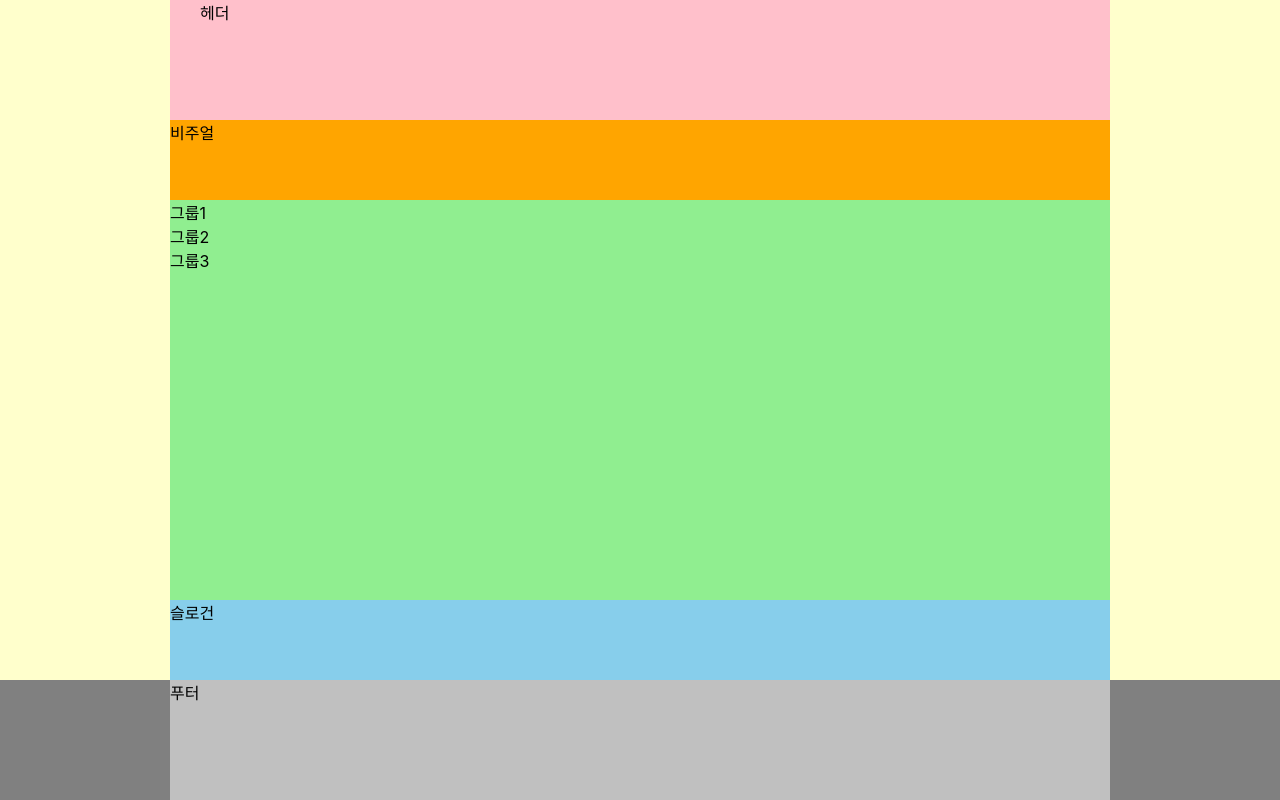
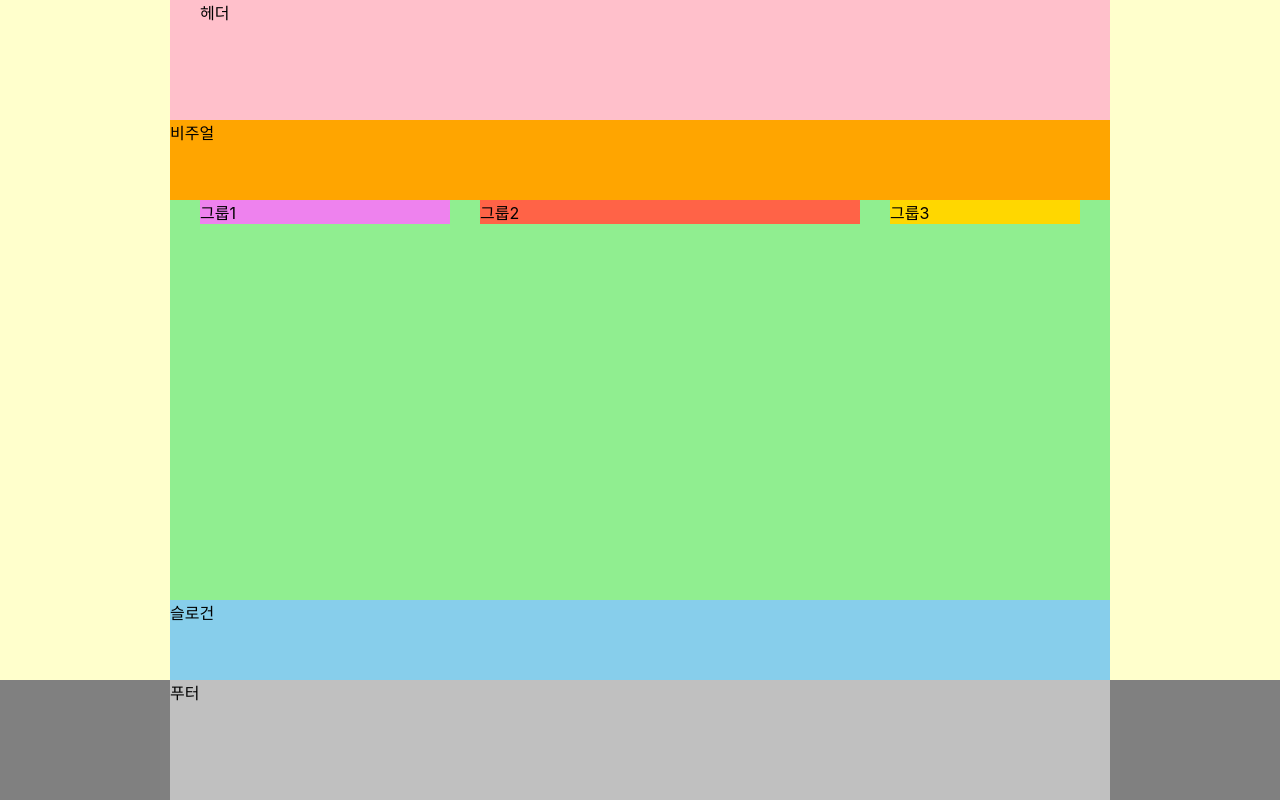
Before and after one commit to no-support/HTML5, a website: page index.html in a window 1280 px wide. Drawn offline with Linux system fonts and the light colour scheme; a web font is replaced by a local one.

Commit message:
float을 이용한 메인 레이아웃

```diff
--- a/styles/style.css
+++ b/styles/style.css
@@ -1,16 +1,27 @@
+/* CSS는 무조건 전역이라서 값이 오염되기 쉽고, 작성 순서가 중요함 */
 /* 일단 평균화하고 일괄 reset한다. normalize 후에 reset한다. */
+/* 크로미움으로 통일되고 있는 추세라서(파이어폭스 빼고 다 크로미움 웹킷 기반) normalize.css도 잘 안 쓰는 추세 */
 @import url(./normalize.css);
 @import url(./reset.css);
+
+/* 기본 스타일 */
+*, *::before, *::after {
+  box-sizing: border-box; /* content-box(기본값): width + padding + border + margin을 계산해서 차지한다. border-box 선택 이유: 다양한 모바일 환경을 위해(100%일 때 padding이 포함된 값이므로 좌우 스크롤이 발생하지 않음) // box model 관련 학습할 것*/
+}
+
 /* 본문 스타일 */
 body {
   background: #ffc;
+  /* 모바일 환경 가독성을 위해 sans(부정 접두사)-serif(날카롭다.삐침)체를 사용하는 추세 */
+  /* 대부분의 환경에서 깨지지 않고 예쁘게 보여서 요즘 핫한 폰트인 프리텐다드 */
   font-family: "Pretendard Variable", Pretendard, -apple-system, BlinkMacSystemFont, system-ui, Roboto, "Helvetica Neue", "Segoe UI", "Apple SD Gothic Neo", "Noto Sans KR", "Malgun Gothic", "Apple Color Emoji", "Segoe UI Emoji", "Segoe UI Symbol", sans-serif;
   /* font-weight: 400; (기본값) */
 }
+
 /* 레이아웃(선택자 그루핑) */
+/* 태그 선택자를 많이쓰면 나중에 태그들끼리 겹치므로 가급적이면 태그 선택자가 아니라 클래스 선택자 사용할 것 */
 .header, .visual, .main, .slogan, .footer-inner {
   width: 940px;
-  box-sizing: border-box; /* content-box(기본값): width + padding + border + margin을 계산해서 차지한다. border-box 선택 이유: 다양한 모바일 환경을 위해(100%일 때 padding이 포함된 값이므로 좌우 스크롤이 발생하지 않음) // box model 관련 학습할 것*/
   margin: 0 auto; /* 이동한 게 아니다. 상자의 크기가, 투명한 margin이 커진 것이다. 0 0 0 auto를 통해 오른쪽 정렬 효과를 만들 수 있다(자식 요소가 필요한, 방향이 필요한 flex보다 단순하다.) */
 }
 
@@ -20,21 +31,66 @@ body {
   padding: 0 30px; /* shorthand 표기법*/
   height: 15vh;
 }
+
 /* 비주얼 */
 .visual {
   background: orange;
   height: 10vh;
 }
+
 /* 메인 */
 .main {
   background: lightgreen;
   height: 50vh;
+  /* overflow: hidden, 가상 요소 선택자는 trick임. 정석은 flow-root */
+  display: flow-root; /* 단점: 지원되는 브라우저가 적음 */
+  /* overflow: hidden; */ /* 독립적인 블록 요소가 됨. width, height를 넘어가는 자식이 있을 때의 처리 방법에 대한 속성이므로, 정신차리고 자식 요소의 크기에 대해 계산함. BFC에 대해 공부할 것 */
+  /* zoom: 1; */ /* overflow: hidden이 IE6에서 지원 안해서 IE6을 위한 수단. BFC */
+  padding: 0 15px;
 }
+/* 배경이미지, 가상 요소 선택자는 ctrl+a로 블록 잡아도 안 잡힘 */
+/*
+main::before {
+  content: "첫 번째 자식 요소입니다.";
+}
+ */
+/*
+.main::after{
+  content: "";
+  clear: both;
+  display: block;
+}
+*/
+/* 가로 배치법 종류: 1. position 2. float 3. display: inline-block 4. display: flex 5. display: grid 다섯 가지 방법 모두 써보고 효율적인 것을 경우에 맞게 선택할 수 있도록 할 것 */
+.group {
+  float: left;
+  margin: 0 15px;
+}
+
+.group1 {
+  background-color: violet;
+  width: 250px;
+   /* 기본값 static */
+  /*
+   position: relative;
+  offset: -100px;
+  */
+}
+.group2 {
+  background-color: tomato;
+  width: 380px;
+}
+.group3 {
+  background-color: gold;
+  width: 190px;
+}
+
 /* 슬로건 */
 .slogan {
   background: skyblue;
   height: 10vh;
 }
+
 /* 푸터 */
 .footer {
   background: gray;
```
Also changed, not shown: index.html (+2 -0 lines).
